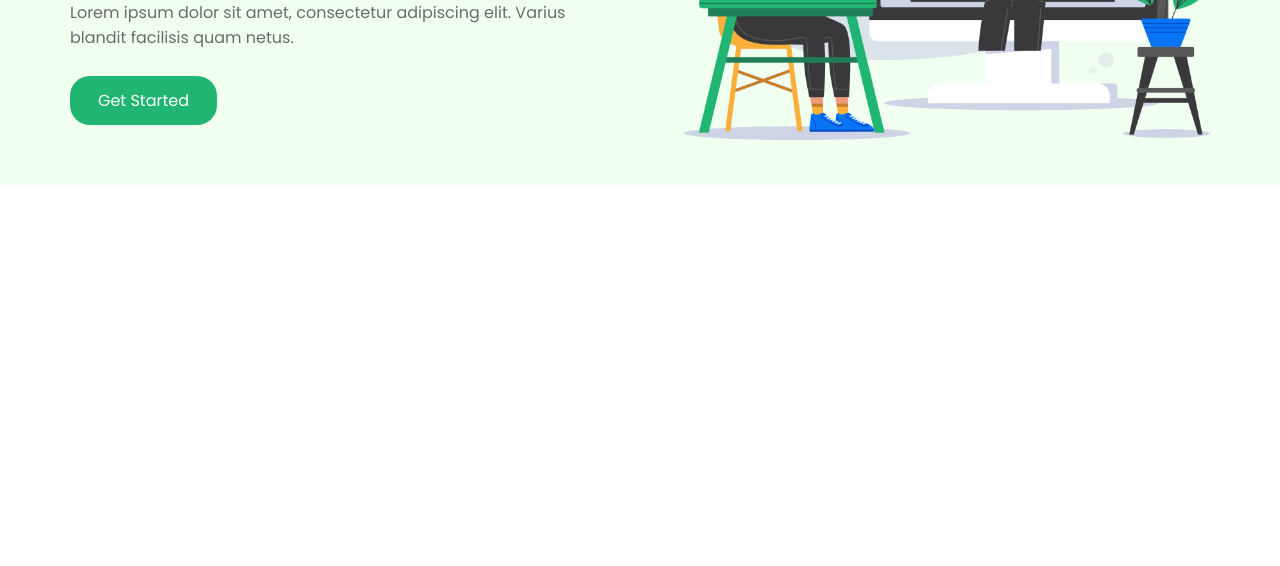
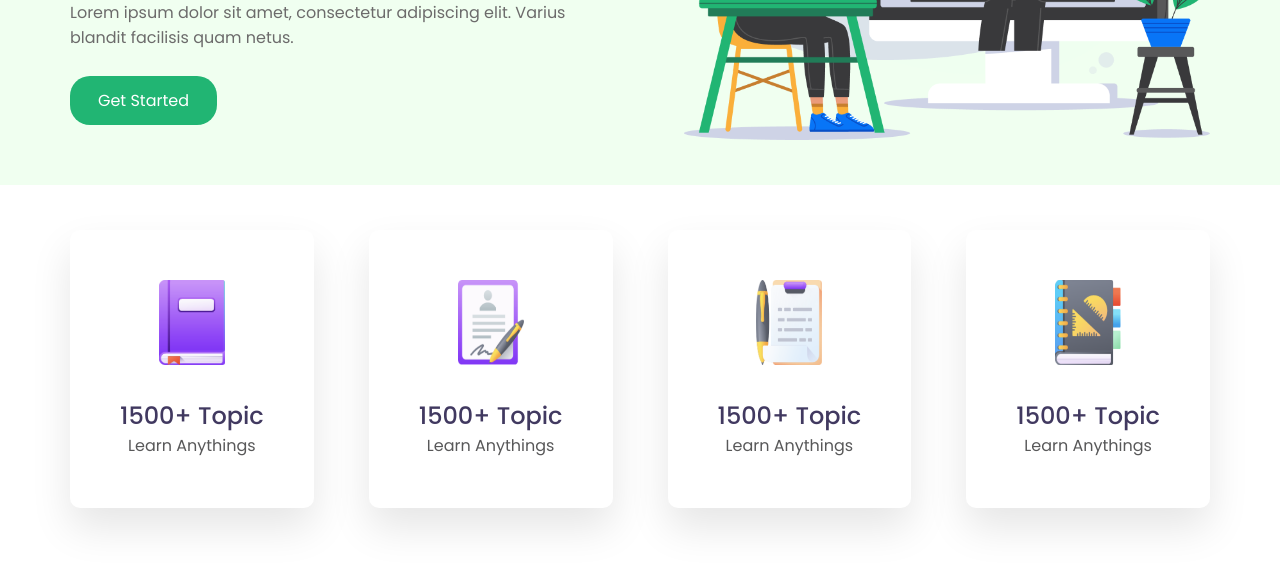
Before and after one commit to Md-Sakibul-Islam/E-School, a plain HTML site: page index.html in a window 1280 px wide. Shown: the part 378-944 px from the top of the page. Before the commit the page ends 800 px from the top, so only its background shows below. Drawn offline with Linux system fonts and the light colour scheme.

Commit message:
information section done

```diff
--- a/css/style.css
+++ b/css/style.css
@@ -1,68 +1,81 @@
 /* common css start  */
 
-*{
+* {
     margin: 0;
     padding: 0;
 }
-body{
+
+body {
     font-size: 16px;
     font-weight: 400;
     font-family: 'Poppins', sans-serif;
 }
-li{
+
+li {
     list-style-type: none;
 }
-ul{
+
+ul {
     margin: 0;
     padding: 0;
 }
-a{
+
+a {
     text-decoration: none;
 }
-h1{
+
+h1 {
     font-size: 48px;
     font-weight: 700;
     font-family: 'Poppins', sans-serif;
 }
 
-h2{
+h2 {
     font-size: 36px;
     font-weight: 700;
     font-family: 'Poppins', sans-serif;
 }
-h3{
+
+h3 {
     font-size: 24px;
     font-weight: 500;
     font-family: 'Poppins', sans-serif;
 }
-.container{
+
+.container {
     width: 1140px;
     margin: 0 auto;
 }
+
 /* common css end  */
 
 /* header css start  */
-.header-section{
+.header-section {
     padding-top: 33px;
     background-color: #F0FFF0;
 }
-.navbar{
+
+.navbar {
     display: flex;
     align-items: center;
     justify-content: space-between;
 }
-.logo img{
+
+.logo img {
     width: 198;
     height: 60px;
 }
-.menu{
+
+.menu {
     display: flex;
     align-items: center;
 }
-.menu ul li{
+
+.menu ul li {
     display: inline-block;
 }
-.menu ul li a{
+
+.menu ul li a {
     color: #000000;
     padding-right: 48px;
 }
@@ -83,33 +96,72 @@ h3{
 /* header css end  */
 
 /* banner css start  */
-.banner-section{
-    background-color:#F0FFF0 ;
+.banner-section {
+    background-color: #F0FFF0;
     padding-top: 90px;
 }
-.banner-wraper{
+
+.banner-wraper {
     display: flex;
 }
-.banner-left .banner-heading{
+
+.banner-left .banner-heading {
     color: #FD511A;
 }
-.banner-left h1{
+
+.banner-left h1 {
     padding-right: 185px;
 }
-.banner-left span{
+
+.banner-left span {
     color: #21B573;
 }
-.banner-left .banner-content{
+
+.banner-left .banner-content {
     color: #6C6B6B;
     padding: 19px 100px 26px 0;
 }
-.banner-left a{
+
+.banner-left a {
     color: white;
     margin-bottom: 60px;
     display: inline-block;
 }
 
-.banner-right img{
+.banner-right img {
     width: 100%;
 }
+
 /* banner css end  */
+
+/* information section css start  */
+.info-section{
+    padding: 45px 0 98px 0;
+
+}
+.info-cards {
+    display: flex;
+    justify-content: space-between;
+}
+
+.card {
+    padding: 50px;
+    text-align: center;
+    border-radius: 10px;
+    background: #FFF;
+    box-shadow: 0px 20px 40px 0px rgba(0, 0, 0, 0.10);
+}
+
+.info-cards .card img {
+    width: 66px;
+    height: 85px;
+    padding-bottom: 26px;
+}
+.card-title h3{
+    color: #413960;
+}
+.card-title p {
+    color: #585859;
+}
+
+/* information section css end */
--- a/index.html
+++ b/index.html
@@ -60,6 +60,46 @@
     </section>
     <!-- banner section end  -->
 
+    <!-- information section start  -->
+    <section class="info-section">
+        <div class="container">
+            <div class="info-wraper">
+                <div class="info-cards">
+                    <div class="card">
+                        <img src="icon/book.png" alt="">
+                        <div class="card-title">
+                            <h3>1500+ Topic</h3>
+                            <p>Learn Anythings</p>
+                        </div>
+                    </div>
+                    <div class="card">
+                        <img src="icon/Student.png" alt="">
+                        <div class="card-title">
+                            <h3>1500+ Topic</h3>
+                            <p>Learn Anythings</p>
+                        </div>
+                    </div>
+                    <div class="card">
+                        <img src="icon/Test.png" alt="">
+                        <div class="card-title">
+                            <h3>1500+ Topic</h3>
+                            <p>Learn Anythings</p>
+                        </div>
+                    </div>
+                    <div class="card">
+                        <img src="icon/Students.png" alt="">
+                        <div class="card-title">
+                            <h3>1500+ Topic</h3>
+                            <p>Learn Anythings</p>
+                        </div>
+                    </div>
+                </div>
+            </div>
+        </div>
+    </section>
+
+    <!-- information section end  -->
+
 </body>
 
 </html>
```
